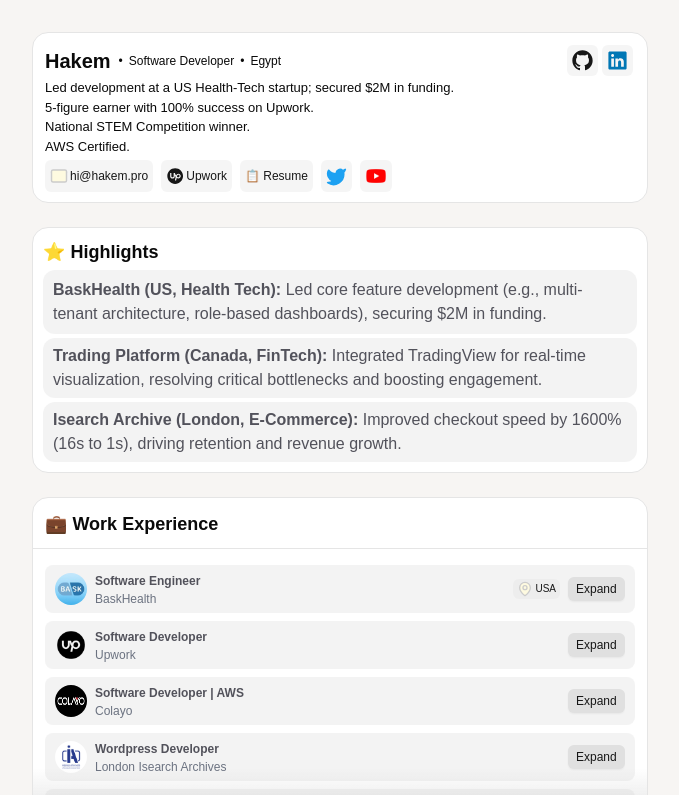
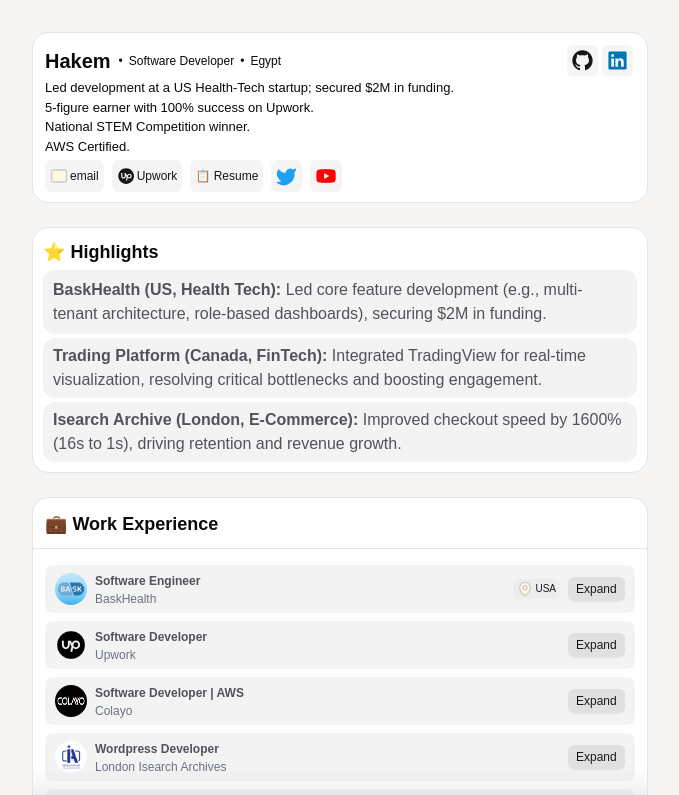
Before and after one commit to MohamedHakem/hakem, a Next.js app: page / in a window 1280 px wide. Shown: the top 795 px of the page, without its empty margins (300-979 px from the left). Built offline with nearby package versions, Linux system fonts and the light colour scheme.

Commit message:
fix: Update email address in contact link and change badge text to 'email'

```diff
--- a/app/page.tsx
+++ b/app/page.tsx
@@ -50,9 +50,9 @@
           <p>AWS Certified.</p>
         </div>
         <div className="flex flex-wrap gap-1 md:gap-2 lg:grid-cols-[.9fr_0.8fr_1fr] mt-0.5">
-          <a href={'mailto:hi@hakem.pro'}>
+          <a href={'mailto:mohamedhakem959628@gmail.com'}>
             <Badge variant={'secondary'} icon={<Mail size={'18'} fill="#fefae0" color="#ccc" />}>
-              hi@hakem.pro
+              email
             </Badge>
           </a>
           <a href={'https://www.upwork.com/freelancers/~01675da7684c6193a5'}>
```
